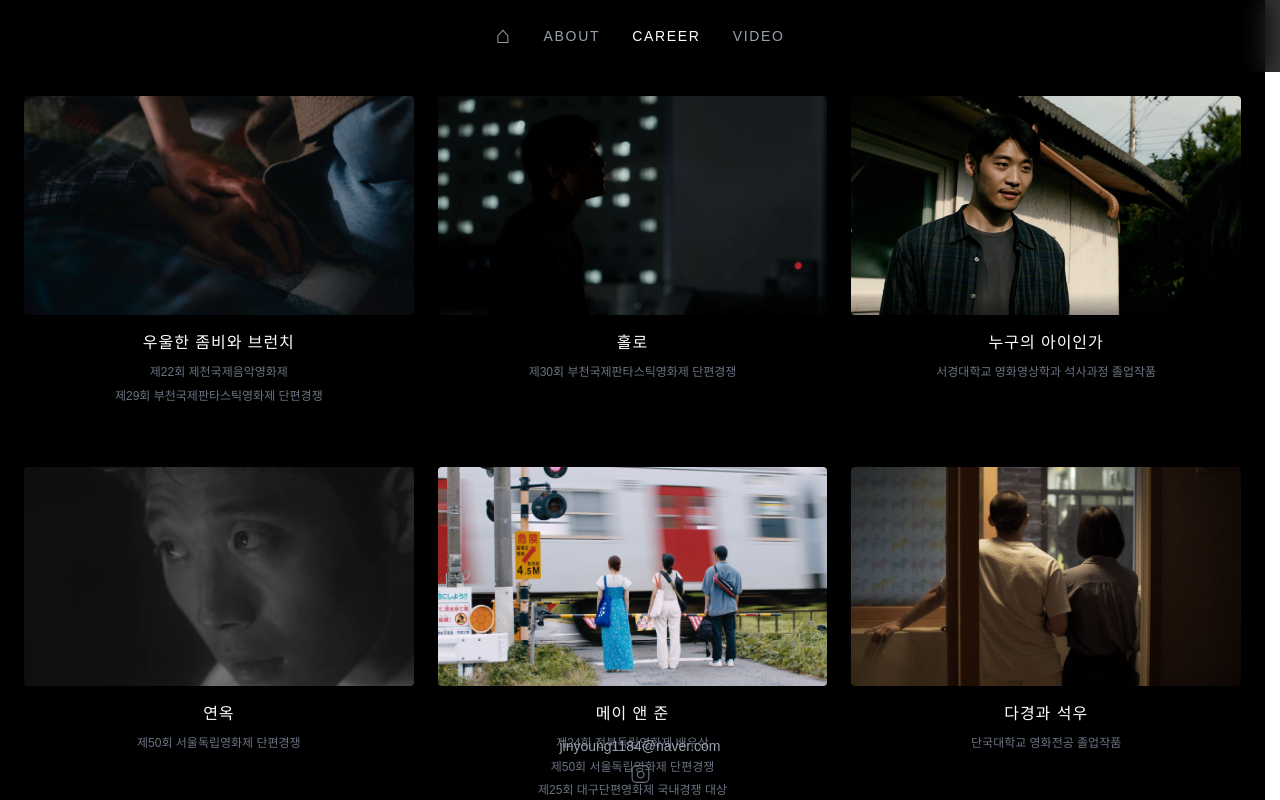
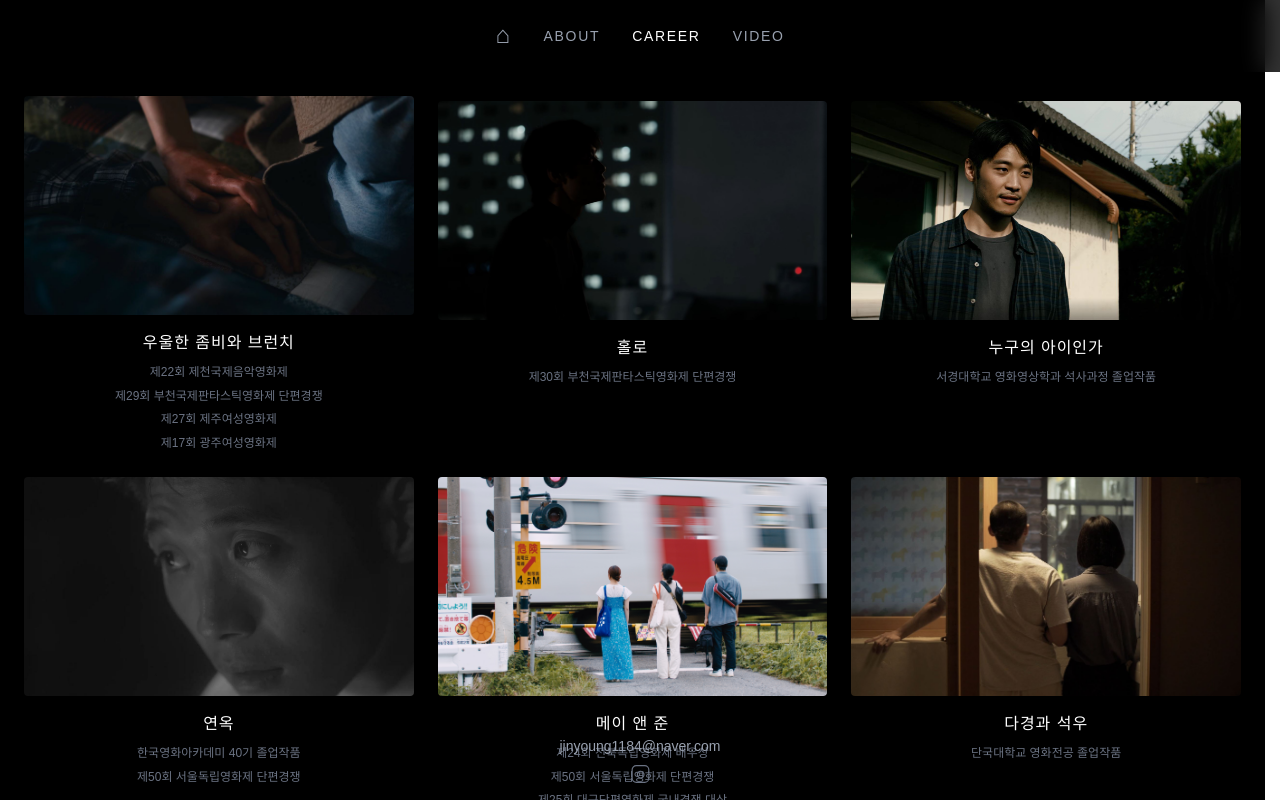
Before and after one commit to jinyoung1184/actor-portfolio, a Next.js app: page /career in a window 1280 px wide. Shown: the top 800 px of the page. Built offline with nearby package versions, Linux system fonts and the light colour scheme.

Commit message:
add action self tape

```diff
--- a/app/career/page.tsx
+++ b/app/career/page.tsx
@@ -17,6 +17,8 @@ const works = [
     festival: [
       "제22회 제천국제음악영화제",
       "제29회 부천국제판타스틱영화제 단편경쟁",
+      "제27회 제주여성영화제",
+      "제17회 광주여성영화제",
     ],
     poster: "/posters/zombie.JPG",
     stills: [
@@ -73,7 +75,9 @@ const works = [
     title: "연옥",
     youtubeId: "rC2LIQ7Tqz0",
     videoThumbnail: "/video/black1.JPG",
-    festival: ["제50회 서울독립영화제 단편경쟁"],
+    festival: [
+      "한국영화아카데미 40기 졸업작품",
+      "제50회 서울독립영화제 단편경쟁"],
     poster: "/posters/black.JPG",
     stills: [
       "/stills/black/black_still1.JPG",
```
